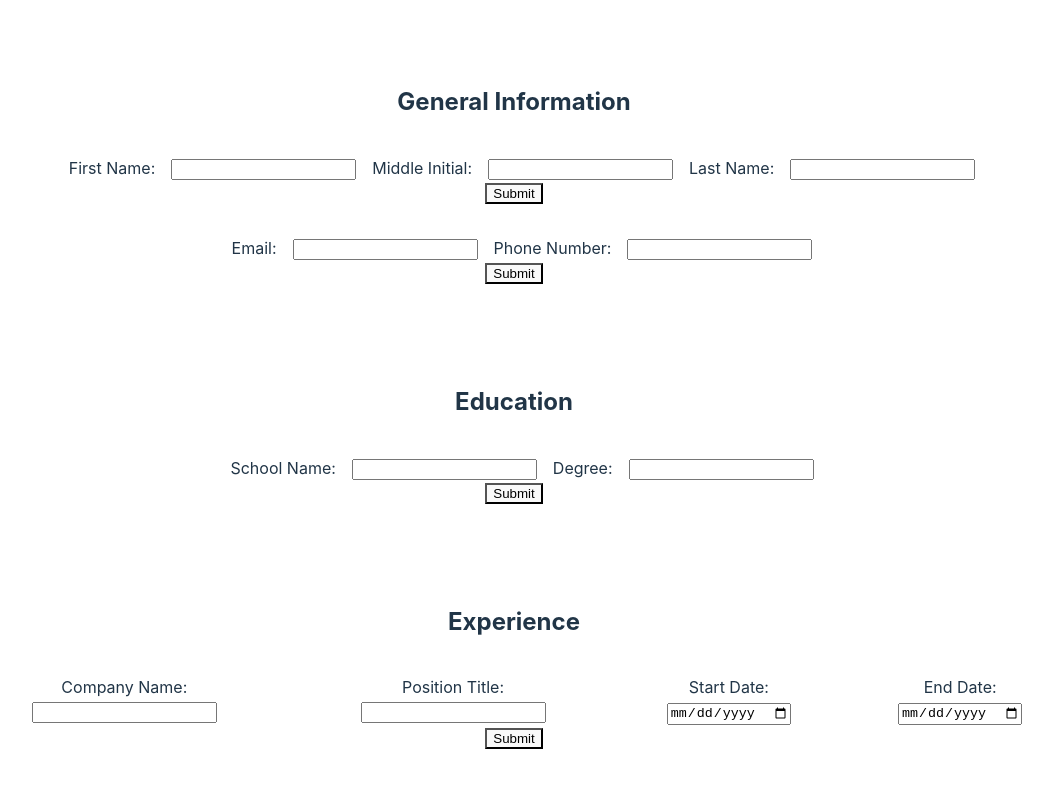
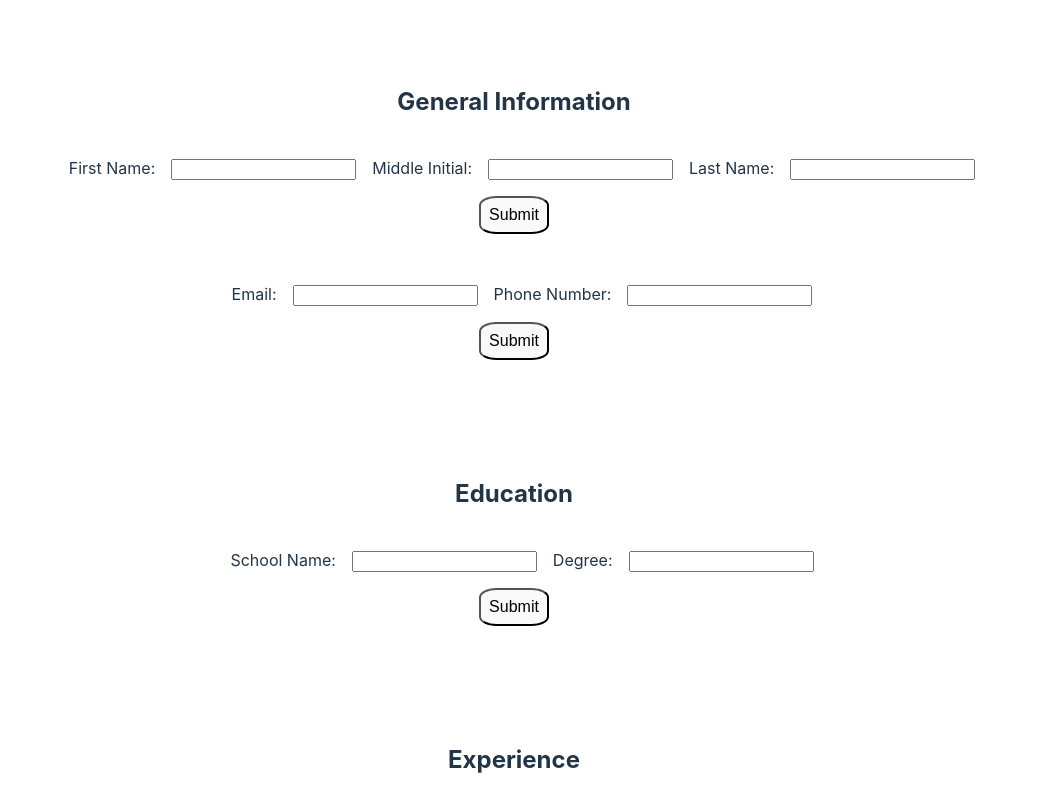
Before and after one commit to CameronTheDeveloper/cv-application, a React app: page / in a window 1280 px wide. Shown: the top 800 px of the page, without its empty margins (126-1179 px from the left). Built offline with nearby package versions, Linux system fonts and the light colour scheme; the HTML template or start-up script is replaced by a standard one.

Commit message:
Add InfoSection button styles

```diff
--- a/src/styles/InfoSection.css
+++ b/src/styles/InfoSection.css
@@ -14,3 +14,13 @@
 .info-section form .inputs-container label {
     margin: 1rem;
 }
+
+.info-section button {
+    border-radius: 25%;
+    margin: 1rem;
+    padding: 0.5rem;
+}
+
+.info-section form .submit-button {
+    font-size: 1rem;
+}
```
